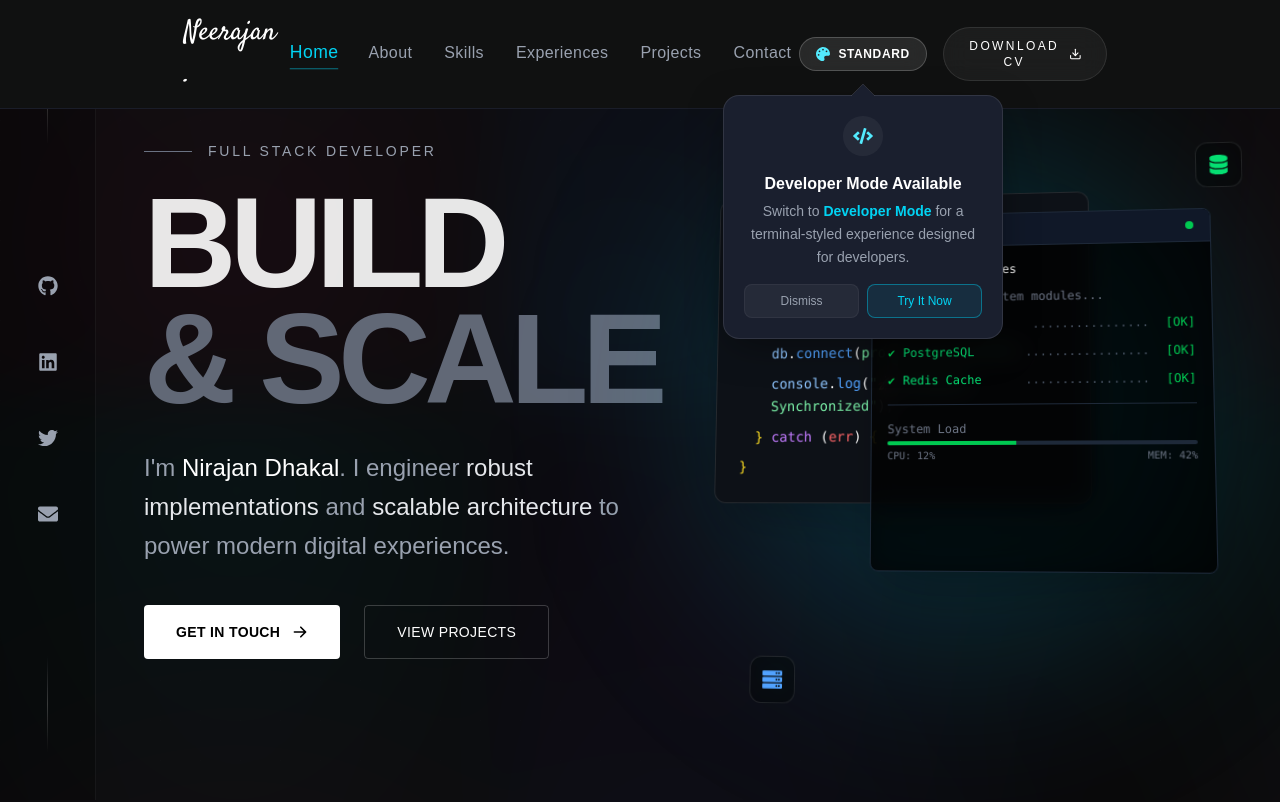
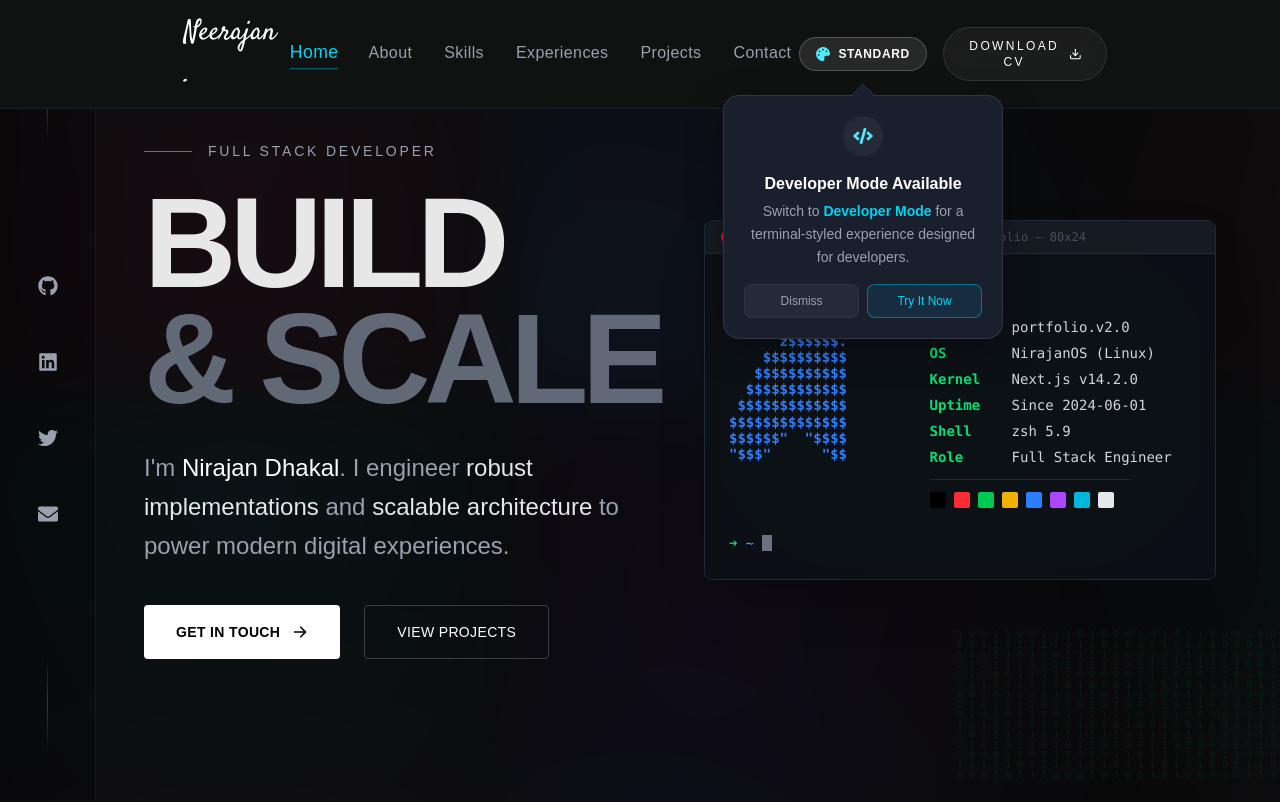
Before and after one commit to Neerazan/portfolio_2.0, a Next.js app: page / in a window 1280 px wide. Shown: the top 802 px of the page. Built offline with nearby package versions, Linux system fonts and the light colour scheme.

Commit message:
update the hero section on dev mode

```diff
--- a/src/components/shared/Hero.tsx
+++ b/src/components/shared/Hero.tsx
@@ -2,7 +2,7 @@
 import { useDisplayMode } from "@/src/context/DisplayModeContext";
 import { motion, useMotionValue, useSpring, useTransform } from "framer-motion";
 import React, { useEffect, useState } from "react";
-import { FaDatabase, FaEnvelope, FaGithub, FaLinkedin, FaServer, FaTerminal, FaTwitter } from "react-icons/fa";
+import { FaEnvelope, FaGithub, FaLinkedin, FaTerminal, FaTwitter } from "react-icons/fa";
 import { HiArrowRight } from "react-icons/hi";
 
 export default function Hero() {
@@ -209,149 +209,115 @@ export default function Hero() {
           {/*
             Right Creative Section - Interactive 3D Card Stack (Backend Focused)
           */}
+          {/*
+            Right Creative Section - System Monitor (Backend Focused)
+          */}
           <motion.div
-            className="hidden lg:flex lg:w-1/2 items-center justify-center relative h-[600px] perspective-1000"
-            style={{ perspective: 1000 }}
+            className="hidden lg:flex lg:w-1/2 items-center justify-center relative h-[600px]"
+            initial={{ opacity: 0, x: 20 }}
+            animate={{ opacity: 1, x: 0 }}
+            transition={{ duration: 0.8, delay: 0.2 }}
           >
-            {/* Abstract Glow Behind */}
-            <div className="absolute top-1/2 left-1/2 -translate-x-1/2 -translate-y-1/2 w-[500px] h-[500px] bg-cyan-500/20 rounded-full blur-[100px] pointer-events-none" />
+            {/* Terminal Window */}
+            <div className="w-full max-w-lg bg-[#0d1117] rounded-lg border border-gray-800 shadow-2xl overflow-hidden font-mono text-sm relative z-10 group hover:border-gray-700 transition-colors">
 
-            {/* Container for tilting cards */}
-            <motion.div
-              style={{ rotateX, rotateY, transformStyle: "preserve-3d" }}
-              className="relative w-[500px] h-[500px] flex items-center justify-center"
-            >
-              {/*
-                  Card 1: Code Logic (The Backend Implementation)
-                  Positioned slightly behind
-                */}
-              <motion.div
-                className="absolute left-0 top-10 w-[380px] bg-[#0d1117] rounded-xl border border-white/10 shadow-2xl p-6 z-10"
-                style={{ transform: "translateZ(20px)" }}
-                initial={{ opacity: 0, x: 20 }}
-                animate={{ opacity: 1, x: 0 }}
-                transition={{ delay: 0.5, duration: 0.8 }}
-              >
-                <div className="flex items-center justify-between mb-4 border-b border-white/5 pb-2">
-                  <div className="flex items-center gap-2">
-                    <div className="w-3 h-3 rounded-full bg-red-500" />
-                    <div className="w-3 h-3 rounded-full bg-yellow-500" />
-                    <div className="w-3 h-3 rounded-full bg-green-500" />
-                  </div>
-                  <span className="text-xs text-gray-500 font-mono">server.ts</span>
+              {/* Terminal Header */}
+              <div className="bg-[#161b22] px-4 py-2 border-b border-gray-800 flex items-center justify-between">
+                <div className="flex gap-2">
+                  <div className="w-3 h-3 rounded-full bg-red-500/80 border border-red-600/50" />
+                  <div className="w-3 h-3 rounded-full bg-yellow-500/80 border border-yellow-600/50" />
+                  <div className="w-3 h-3 rounded-full bg-green-500/80 border border-green-600/50" />
                 </div>
-                <div className="space-y-2 font-mono text-sm leading-relaxed">
-                  <div className="flex">
-                    <span className="text-purple-400 mr-2">async function</span>
-                    <span className="text-blue-400">connectDB</span>
-                    <span className="text-yellow-300">() {"{"}</span>
-                  </div>
-                  <div className="pl-4">
-                    <span className="text-purple-400">try</span> <span className="text-yellow-300">{"{"}</span>
-                  </div>
-                  <div className="pl-8">
-                    {/* Establish high-performance connection */}
-                  </div>
-                  <div className="pl-8">
-                    <span className="text-purple-400">await</span> <span className="text-blue-300">db</span>.<span className="text-blue-400">connect</span>(<span className="text-green-300">process.env.DB_URI</span>);
-                  </div>
-                  <div className="pl-8">
-                    <span className="text-blue-300">console</span>.<span className="text-blue-400">log</span>(<span className="text-green-300">&quot;🚀 Database Synchronized&quot;</span>);
-                  </div>
-                  <div className="pl-4">
-                    <span className="text-yellow-300">{"}"}</span> <span className="text-purple-400">catch</span> (<span className="text-red-400">err</span>) <span className="text-yellow-300">{"{"}</span>
-                  </div>
-                  <div className="pl-8 w-full bg-red-500/10 rounded">
-                    {/* Error handling logic... */}
-                  </div>
-                  <div className="text-yellow-300">{"}"}</div>
+                <div className="text-gray-500 text-xs font-medium flex items-center gap-1.5 opacity-60">
+                  <FaTerminal className="text-[10px]" />
+                  <span>zsh — nirajan@portfolio — 80x24</span>
                 </div>
-              </motion.div>
+                <div className="w-10" /> {/* Spacer for centering */}
+              </div>
 
-              {/*
-                  Card 2: System Terminal (The Infrastructure/Status)
-                  Positioned slightly in front
-                */}
-              <motion.div
-                className="absolute right-0 bottom-20 w-[340px] h-[360px] bg-black/80 backdrop-blur-md rounded-lg border border-gray-800 shadow-2xl p-0 z-20 flex flex-col overflow-hidden"
-                style={{ transform: "translateZ(60px)" }}
-                initial={{ opacity: 0, y: 20 }}
-                animate={{ opacity: 1, y: 0 }}
-                transition={{ delay: 0.7, duration: 0.8 }}
-              >
-                {/* Terminal Header */}
-                <div className="bg-gray-900 px-4 py-2 flex items-center justify-between border-b border-gray-800">
-                  <div className="flex items-center gap-2 text-gray-400 text-xs font-mono">
-                    <FaTerminal className="text-xs" />
-                    <span>root@server:~</span>
-                  </div>
-                  <div className="w-2 h-2 rounded-full bg-green-500 animate-pulse" />
+              {/* Terminal Content */}
+              <div className="p-6 text-gray-300 space-y-4 font-mono leading-relaxed bg-[#0d1117]/95 backdrop-blur-sm">
+
+                {/* Command Input */}
+                <div className="flex items-center gap-2 text-green-400">
+                  <span>➜</span>
+                  <span className="text-blue-400">~</span>
+                  <span className="text-gray-100">neofetch</span>
                 </div>
 
-                {/* Terminal Content */}
-                <div className="p-4 font-mono text-xs text-green-400 space-y-3 flex-1">
-                  <div>
-                    <span className="text-blue-400">➜</span> <span className="text-white">~ start-services</span>
-                  </div>
-                  <div className="text-gray-500">Initializing system modules...</div>
-
-                  <div className="flex items-center gap-2">
-                    <span className="text-green-500">✔</span>
-                    <span>API Gateway</span>
-                    <span className="text-gray-600 ml-auto mx-2">................</span>
-                    <span className="text-green-500">[OK]</span>
-                  </div>
-                  <div className="flex items-center gap-2">
-                    <span className="text-green-500">✔</span>
-                    <span>PostgreSQL</span>
-                    <span className="text-gray-600 ml-auto mx-2">.................</span>
-                    <span className="text-green-500">[OK]</span>
-                  </div>
-                  <div className="flex items-center gap-2">
-                    <span className="text-green-500">✔</span>
-                    <span>Redis Cache</span>
-                    <span className="text-gray-600 ml-auto mx-2">.................</span>
-                    <span className="text-green-500">[OK]</span>
+                {/* Neofetch Output */}
+                <div className="grid grid-cols-[auto_1fr] gap-x-8 gap-y-1 mt-4 items-start">
+                  {/* ASCII Logo - Better 'N' */}
+                  <div className="text-blue-500 font-bold select-none leading-[1.15] hidden sm:block font-mono whitespace-pre text-xs sm:text-sm">
+                    {`
+      z$$$$$$.
+    $$$$$$$$$$
+   $$$$$$$$$$$
+  $$$$$$$$$$$$
+ $$$$$$$$$$$$$
+$$$$$$$$$$$$$$
+$$$$$$"  "$$$$
+"$$$"      "$$
+                    `}
                   </div>
 
-                  <div className="pt-4 border-t border-gray-800 mt-4">
-                    <div className="text-gray-500 mb-1">System Load</div>
-                    <div className="h-1 w-full bg-gray-800 rounded-full overflow-hidden">
-                      <motion.div
-                        className="h-full bg-green-500"
-                        initial={{ width: "0%" }}
-                        animate={{ width: "42%" }}
-                        transition={{ duration: 1.5, delay: 1 }}
-                      />
+                  {/* System Info */}
+                  <div className="space-y-1.5 text-xs sm:text-sm font-mono">
+                    <div className="flex gap-3">
+                      <span className="text-green-400 font-bold min-w-[70px]">Host</span>
+                      <span className="text-gray-300">portfolio.v2.0</span>
                     </div>
-                    <div className="flex justify-between text-[10px] text-gray-500 mt-1">
-                      <span>CPU: 12%</span>
-                      <span>MEM: 42%</span>
+                    <div className="flex gap-3">
+                      <span className="text-green-400 font-bold min-w-[70px]">OS</span>
+                      <span className="text-gray-300">NirajanOS (Linux)</span>
+                    </div>
+                    <div className="flex gap-3">
+                      <span className="text-green-400 font-bold min-w-[70px]">Kernel</span>
+                      <span className="text-gray-300">Next.js v14.2.0</span>
+                    </div>
+                    <div className="flex gap-3">
+                      <span className="text-green-400 font-bold min-w-[70px]">Uptime</span>
+                      <span className="text-gray-300">Since 2024-06-01</span>
+                    </div>
+                    <div className="flex gap-3">
+                      <span className="text-green-400 font-bold min-w-[70px]">Shell</span>
+                      <span className="text-gray-300">zsh 5.9</span>
+                    </div>
+                    <div className="flex gap-3">
+                      <span className="text-green-400 font-bold min-w-[70px]">Role</span>
+                      <span className="text-gray-300">Full Stack Engineer</span>
+                    </div>
+                    <div className="flex gap-2 mt-3 pt-3 border-t border-gray-800 w-full max-w-[200px]">
+                      <div className="w-4 h-4 bg-black rounded-xs"></div>
+                      <div className="w-4 h-4 bg-red-500 rounded-xs"></div>
+                      <div className="w-4 h-4 bg-green-500 rounded-xs"></div>
+                      <div className="w-4 h-4 bg-yellow-500 rounded-xs"></div>
+                      <div className="w-4 h-4 bg-blue-500 rounded-xs"></div>
+                      <div className="w-4 h-4 bg-purple-500 rounded-xs"></div>
+                      <div className="w-4 h-4 bg-cyan-500 rounded-xs"></div>
+                      <div className="w-4 h-4 bg-gray-200 rounded-xs"></div>
                     </div>
                   </div>
                 </div>
-              </motion.div>
 
-              {/* Floating Elements/Icons around */}
-              <motion.div
-                className="absolute -right-8 top-0 p-3 bg-black/40 backdrop-blur-md rounded-xl border border-white/10 text-green-400 z-30"
-                animate={{ y: [0, -10, 0] }}
-                transition={{ duration: 3, repeat: Infinity, ease: "easeInOut" }}
-                style={{ transform: "translateZ(80px)" }}
-              >
-                <FaDatabase className="text-xl" />
-              </motion.div>
+                {/* Active Prompt */}
+                <div className="flex items-center gap-2 pt-2">
+                  <span className="text-green-400">➜</span>
+                  <span className="text-blue-400">~</span>
+                  <span className="w-2.5 h-4 bg-gray-500 animate-pulse block" />
+                </div>
+              </div>
 
-              <motion.div
-                className="absolute left-10 -bottom-10 p-3 bg-black/40 backdrop-blur-md rounded-xl border border-white/10 text-blue-400 z-30"
-                animate={{ y: [0, 10, 0] }}
-                transition={{ duration: 4, repeat: Infinity, ease: "easeInOut", delay: 1 }}
-                style={{ transform: "translateZ(40px)" }}
-              >
-                <FaServer className="text-xl" />
-              </motion.div>
+              {/* Background Glow */}
+              <div className="absolute inset-0 bg-blue-500/5 blur-3xl rounded-full pointer-events-none -z-10" />
+            </div>
 
-            </motion.div>
+            {/* Decorative Matrix Rain / Texture behind */}
+            <div className="absolute -z-10 -right-20 -bottom-20 opacity-20 text-[10px] leading-[10px] font-mono select-none text-green-500/50 hidden xl:block pointer-events-none">
+              {Array.from({ length: 15 }).map((_, i) => (
+                <div key={i}>{Array.from({ length: 30 }).map(() => Math.random() > 0.5 ? '0' : '1').join(' ')}</div>
+              ))}
+            </div>
           </motion.div>
 
         </main>
```
